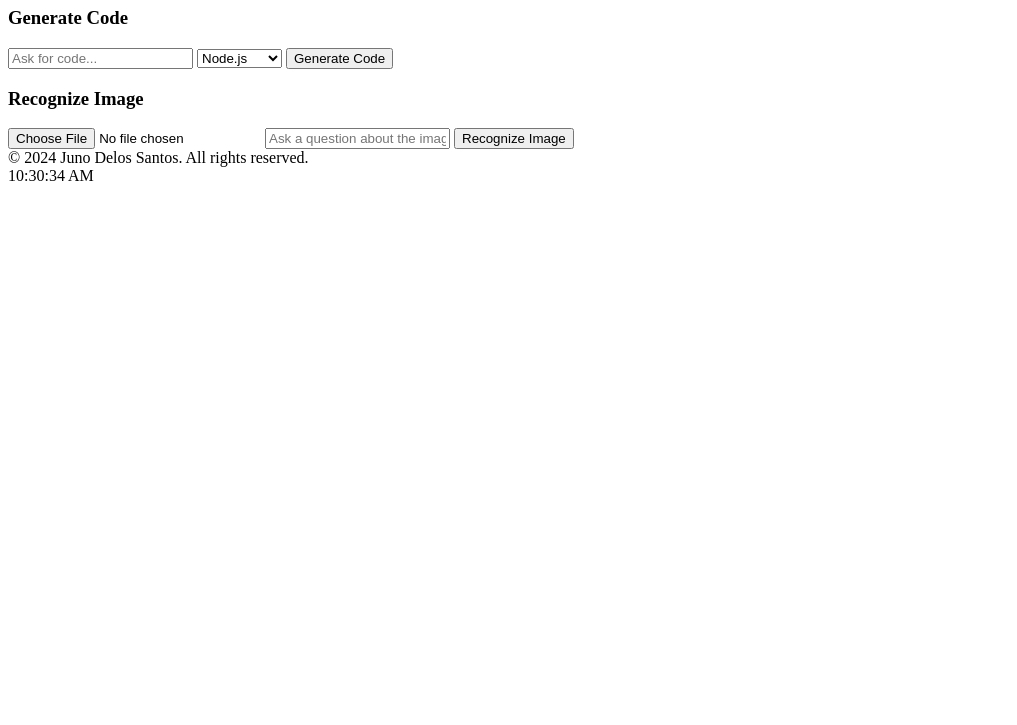
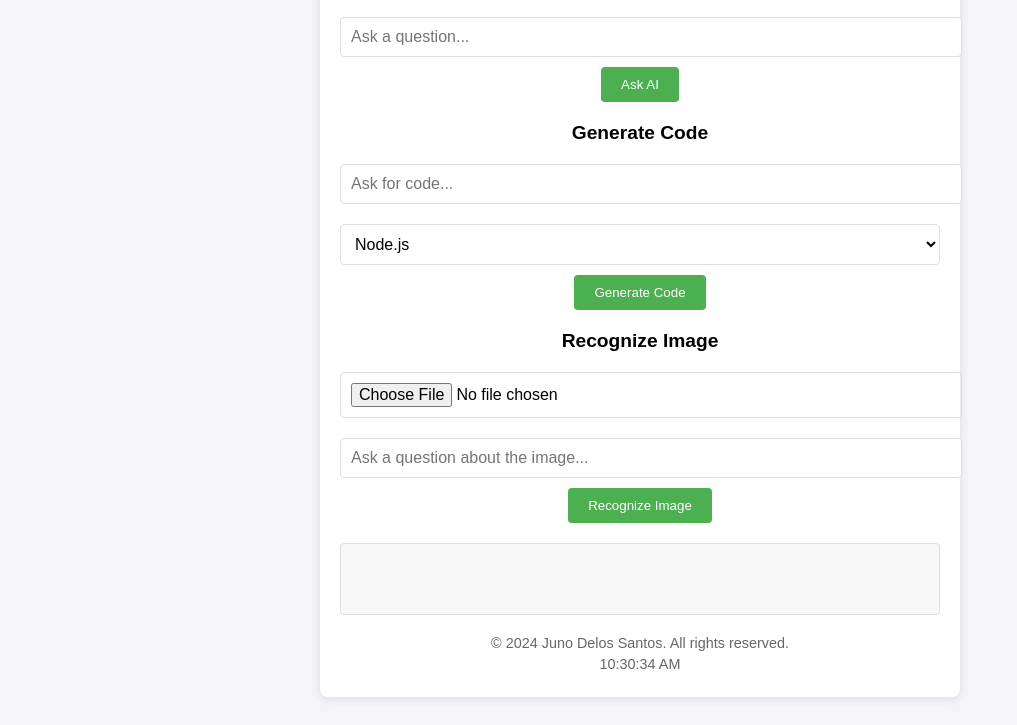
Before and after one commit to ANON-JUNO/000, a plain HTML site: page index.html in a window 1280 px wide. Shown: the part 153-878 px from the top of the page, without its empty margins (0-1017 px from the left). Before the commit the page ends 800 px from the top, so only its background shows below. Drawn offline with Linux system fonts and the light colour scheme.

Commit message:
Update index.html

```diff
--- a/index.html
+++ b/index.html
@@ -5,7 +5,86 @@
   <meta name="viewport" content="width=device-width, initial-scale=1.0">
   <title>CHATBOT</title>
   <style>
-    /* Keep your existing styles here */
+    body {
+      font-family: Arial, sans-serif;
+      background-color: #f4f4f9;
+      display: flex;
+      flex-direction: column;
+      justify-content: center;
+      align-items: center;
+      padding: 20px;
+    }
+
+    .container {
+      width: 100%;
+      max-width: 600px;
+      background-color: white;
+      border-radius: 8px;
+      box-shadow: 0 2px 10px rgba(0, 0, 0, 0.1);
+      padding: 20px;
+      text-align: center;
+    }
+
+    h1 {
+      color: #333;
+    }
+
+    .section {
+      margin: 20px 0;
+    }
+
+    .section h3 {
+      margin-bottom: 10px;
+      font-size: 1.2em;
+    }
+
+    input[type="text"], input[type="file"], select {
+      width: 100%;
+      padding: 10px;
+      margin: 10px 0;
+      border: 1px solid #ddd;
+      border-radius: 4px;
+      font-size: 1em;
+    }
+
+    select {
+      background-color: #fff;
+      cursor: pointer;
+    }
+
+    button {
+      background-color: #4CAF50;
+      color: white;
+      border: none;
+      padding: 10px 20px;
+      cursor: pointer;
+      border-radius: 4px;
+    }
+
+    button:hover {
+      background-color: #45a049;
+    }
+
+    #response {
+      margin-top: 20px;
+      padding: 10px;
+      background-color: #f8f8f8;
+      border: 1px solid #ddd;
+      border-radius: 4px;
+      min-height: 50px;
+      white-space: pre-wrap; /* Ensures line breaks in code */
+    }
+
+    .footer {
+      margin-top: 20px;
+      font-size: 0.9em;
+      color: #666;
+    }
+
+    .footer div {
+      margin-bottom: 5px;
+    }
+
   </style>
 </head>
 <body>
```
